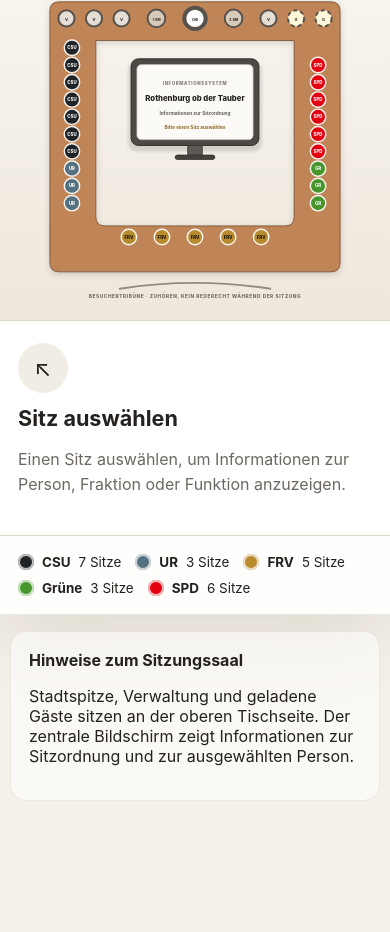
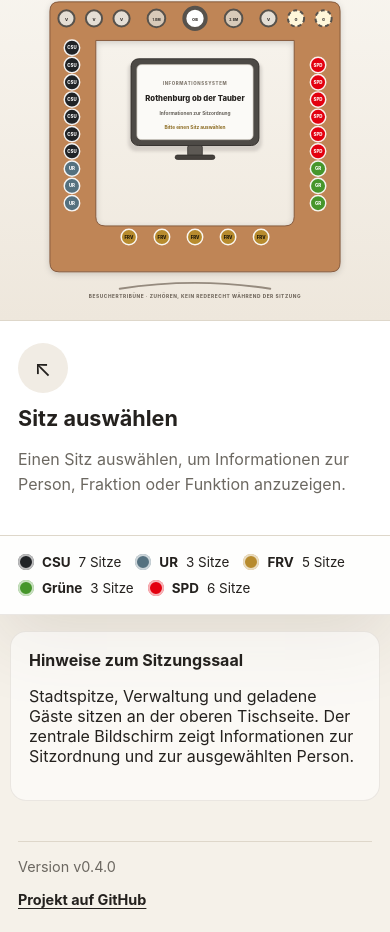
Before and after one commit to alexschnapper/rothenburg-stadtrat-sitzplan, a website: page index.html in a window 390 px wide. Shown: the part 544-1476 px from the top of the page. Before the commit the page ends 1385 px from the top, so only its background shows below. Drawn offline with Linux system fonts and the light colour scheme.

Commit message:
Add versioned project footer (#53)
Add a responsive footer with the current project version and a link to the GitHub repository. Use package.json as the version source and cover the footer with unit and browser tests.

Closes #52

```diff
--- a/assets/css/seatmap.css
+++ b/assets/css/seatmap.css
@@ -553,6 +553,35 @@ dd {
   max-width: 900px;
 }
 
+/* Seitenabschluss */
+
+.site-footer {
+  display: flex;
+  justify-content: space-between;
+  align-items: center;
+  gap: 16px;
+  width: min(1320px, calc(100% - 32px));
+  margin: 0 auto;
+  padding: 18px 4px 36px;
+  border-top: 1px solid var(--line);
+  color: var(--muted);
+  font-size: 0.9rem;
+}
+
+.site-footer p {
+  margin: 0;
+}
+
+.site-footer a {
+  color: var(--ink);
+  font-weight: 750;
+  text-underline-offset: 0.2em;
+}
+
+.site-footer a:hover {
+  text-decoration-thickness: 2px;
+}
+
 code {
   padding: 0.1em 0.35em;
   background: #f0ece5;
@@ -716,4 +745,12 @@ code {
   .explanation article {
     padding: 18px;
   }
+
+  .site-footer {
+    align-items: flex-start;
+    flex-direction: column;
+    width: auto;
+    margin: 0 18px;
+    padding: 16px 0 24px;
+  }
 }
--- a/assets/js/seatmap.js
+++ b/assets/js/seatmap.js
@@ -78,6 +78,18 @@ function applyUiTexts(texts) {
         );
       }
     });
+}
+
+function applyProjectMetadata(metadata) {
+  const version = document.getElementById("appVersion");
+
+  if (
+    version &&
+    typeof metadata.version === "string" &&
+    metadata.version.trim()
+  ) {
+    version.textContent = `v${metadata.version}`;
+  }
 }
 
 function svgEl(name, attrs = {}) {
@@ -1071,18 +1083,21 @@ async function init() {
       councilSeats,
       officials,
       room,
-      loadedUiTexts
+      loadedUiTexts,
+      projectMetadata
     ] = await Promise.all([
       loadJson("data/factions.json"),
       loadJson("data/people.json"),
       loadJson("data/council-seats.json"),
       loadJson("data/officials.json"),
       loadJson("data/room.json"),
-      loadJson("data/ui-texts.json")
+      loadJson("data/ui-texts.json"),
+      loadJson("package.json")
     ]);
 
     uiTexts = loadedUiTexts;
     applyUiTexts(uiTexts);
+    applyProjectMetadata(projectMetadata);
 
     renderLegend(factions);
 
--- a/data/ui-texts.json
+++ b/data/ui-texts.json
@@ -52,6 +52,10 @@
       "overviewTitle": "Hinweise zum Sitzungssaal",
       "overviewText": "Stadtspitze, Verwaltung und geladene Gäste sitzen an der oberen Tischseite. Der zentrale Bildschirm zeigt Informationen zur Sitzordnung und zur ausgewählten Person."
     },
+    "footer": {
+      "versionLabel": "Version",
+      "repositoryLink": "Projekt auf GitHub"
+    },
     "errors": {
       "dataLoadTitle": "Hinweis:",
       "dataLoadText": "Die Daten konnten nicht geladen werden. Starte die Seite über einen lokalen Webserver oder GitHub Pages.",
--- a/index.html
+++ b/index.html
@@ -457,7 +457,24 @@
         </p>
       </article>
     </section>
+
   </main>
+
+  <footer class="site-footer">
+    <p>
+      <span data-ui-text="footer.versionLabel">Version</span>
+      <span id="appVersion">v0.4.0</span>
+    </p>
+
+    <a
+      href="https://github.com/alexschnapper/rothenburg-stadtrat-sitzplan"
+      target="_blank"
+      rel="noopener noreferrer"
+      data-ui-text="footer.repositoryLink"
+    >
+      Projekt auf GitHub
+    </a>
+  </footer>
 
   <script
     src="assets/js/seatmap.js"
--- a/package.json
+++ b/package.json
@@ -1,6 +1,6 @@
 {
   "name": "rothenburg-stadtrat-sitzplan",
-  "version": "1.0.0",
+  "version": "0.4.0",
   "description": "Erster funktionsfähiger Prototyp einer interaktiven 2D-Sitzordnung des Stadtrats Rothenburg ob der Tauber.",
   "main": "index.js",
   "scripts": {
```
Also changed, not shown: tests/e2e/seatmap.spec.js (+15 -0 lines), tests/unit/ui-texts.test.js (+4 -0 lines), CHANGELOG.md, 1 other file.
